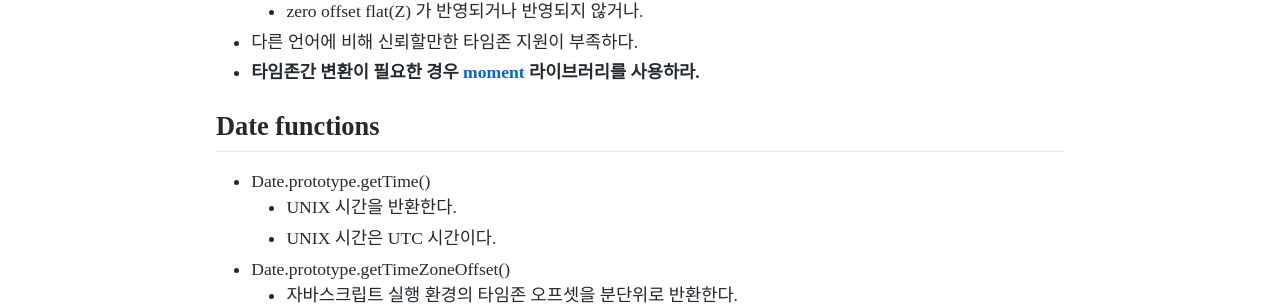
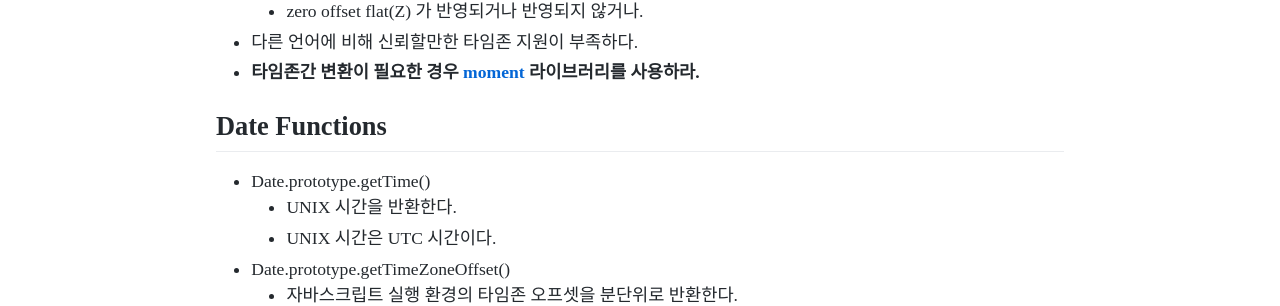
Before and after one commit to toyseed/toyseed.github.io, a Jekyll site: the page built from _posts/2020-09-09-javascript-timezone.md, in a window 1280 px wide and 900 px high, scrolled down 1595 px. Shown: the part 149-455 px from the top of the window. Built offline with Jekyll 4.4.1, drawn with Linux system fonts in a browser that asks for light colours; nearby versions of some CDN libraries.

Commit message:
- fix typo

```diff
--- a/_posts/2020-09-09-javascript-timezone.md
+++ b/_posts/2020-09-09-javascript-timezone.md
@@ -58,7 +58,7 @@ excerpt_separator: ''
 - 다른 언어에 비해 신뢰할만한 타임존 지원이 부족하다.
 - **타임존간 변환이 필요한 경우 [moment](https://momentjs.com) 라이브러리를 사용하라.**
 
-## Date functions
+## Date Functions
 
 - Date.prototype.getTime()
     - UNIX 시간을 반환한다.
```
